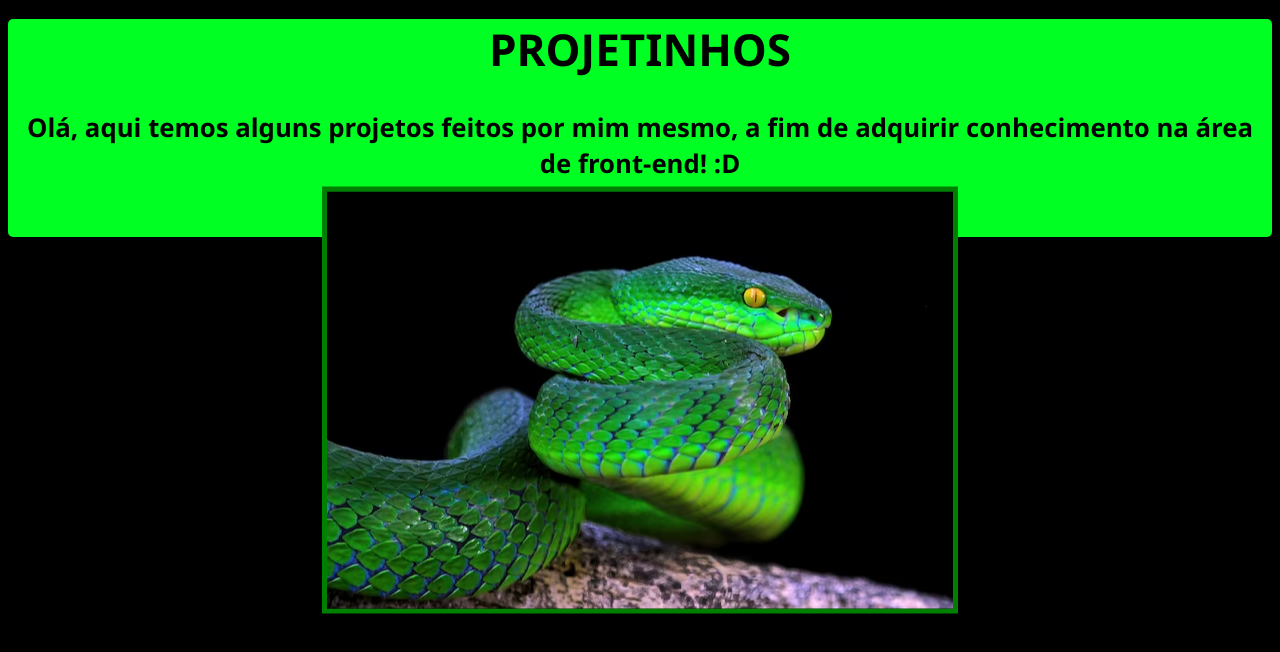
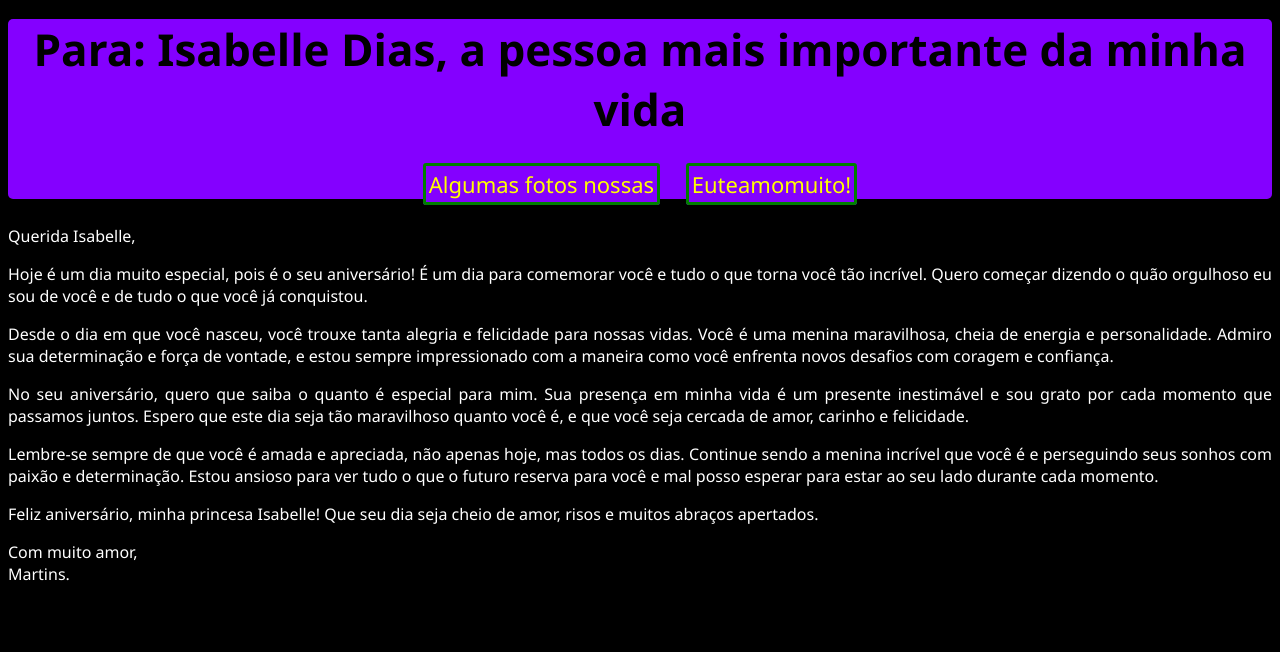
Before and after one commit to dotghst/CartinhaDeAmor, a plain HTML site: page index.html in a window 1280 px wide. Drawn offline with Linux system fonts and the light colour scheme.

Commit message:
Projetinho

```diff
--- a/css/styles.css
+++ b/css/styles.css
@@ -10,9 +10,12 @@ header{
     height: 100%;
     width:100%;
     position: relative;
-    background-color: rgb(0, 255, 34);
+    background-color: rgb(132, 0, 255);
     color: black;
     bottom: 10px;
+}
+section{
+    text-align: justify;
 }
 #apresentacao{
     text-align: justify;
@@ -37,9 +40,28 @@ header{
     list-style: none;
     margin: 0;
     padding: 0;
+    text-decoration: none;
+    color: yellow;
 }
 .lista_horizontal li{
     display: inline;
     text-decoration: none;
     padding: 10px;
+    color: yellow;
 }
+a {
+    color: yellow;
+    text-decoration: none;
+    background-color: rgb(132, 0, 255);
+    border: 3px solid green;
+    border-radius: 3px;
+    padding: 3px;
+}
+a:hover {
+    color: rgb(132,0,255);
+    text-decoration: none;
+    border: 3px solid yellow;
+    background-color: white;
+    border-radius: 3px;
+    padding: 5px;
+}
--- a/index.html
+++ b/index.html
@@ -9,21 +9,28 @@
 </head>
 <body>
     <header>
-        <h1>PROJETINHOS</h1>
-        <h3>Olá, aqui temos alguns projetos feitos por mim mesmo, a fim de adquirir conhecimento na área de front-end! :D</h3>
+        <h1>Para: Isabelle Dias, a pessoa mais importante da minha vida</h1>
+        <h3></h3>
         <ul class="lista_horizontal">
-            <li><a href="#"> Site</a></li>
-            <li><a href="#"> Site</a></li>
-            <li><a href="#"> Site</a></li>
-            <li><a href="#"> Site</a></li>
-            <li><a href="#"> Site</a></li>
-            <li><a href="#"> Site</a></li>
-            <li><a href="#"> Site</a></li>
+            <li><a href="#"> Algumas fotos nossas</a></li>
+            <li><a href="#"> Euteamomuito!</a></li>
         </ul>
 
     </header>
     <section>
-        <img id="cobra" src="Imagens/cobra.png">
+        <p>Querida Isabelle,</p>
+
+        <p>Hoje é um dia muito especial, pois é o seu aniversário! É um dia para comemorar você e tudo o que torna você tão incrível. Quero começar dizendo o quão orgulhoso eu sou de você e de tudo o que você já conquistou.</p>
+
+        <p>Desde o dia em que você nasceu, você trouxe tanta alegria e felicidade para nossas vidas. Você é uma menina maravilhosa, cheia de energia e personalidade. Admiro sua determinação e força de vontade, e estou sempre impressionado com a maneira como você enfrenta novos desafios com coragem e confiança.</p>
+
+        <p>No seu aniversário, quero que saiba o quanto é especial para mim. Sua presença em minha vida é um presente inestimável e sou grato por cada momento que passamos juntos. Espero que este dia seja tão maravilhoso quanto você é, e que você seja cercada de amor, carinho e felicidade.</p>
+
+        <p>Lembre-se sempre de que você é amada e apreciada, não apenas hoje, mas todos os dias. Continue sendo a menina incrível que você é e perseguindo seus sonhos com paixão e determinação. Estou ansioso para ver tudo o que o futuro reserva para você e mal posso esperar para estar ao seu lado durante cada momento.</p>
+
+        <p>Feliz aniversário, minha princesa Isabelle! Que seu dia seja cheio de amor, risos e muitos abraços apertados.</p>
+        Com muito amor,<br>Martins.</p>
+
     </section>
 </body>
 </html>
```
